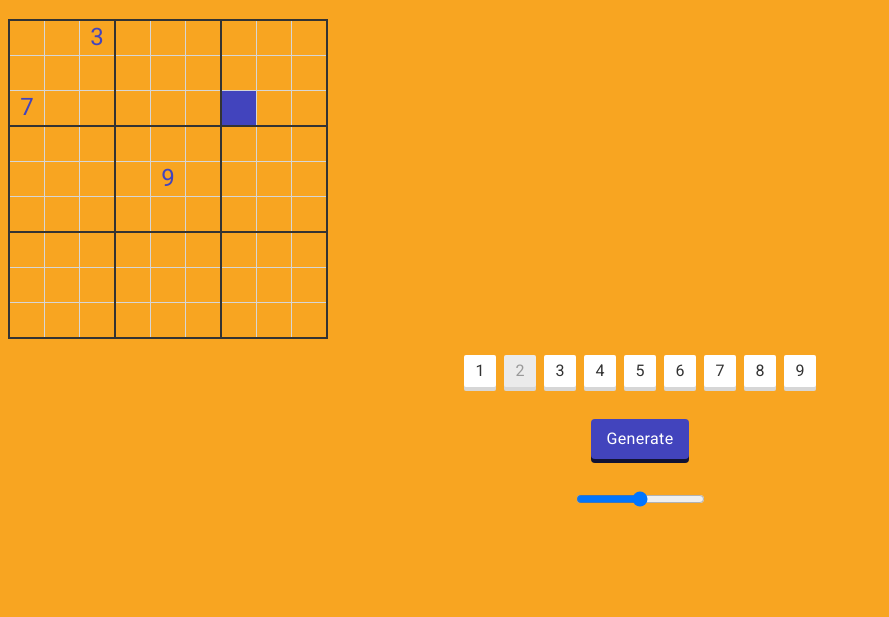
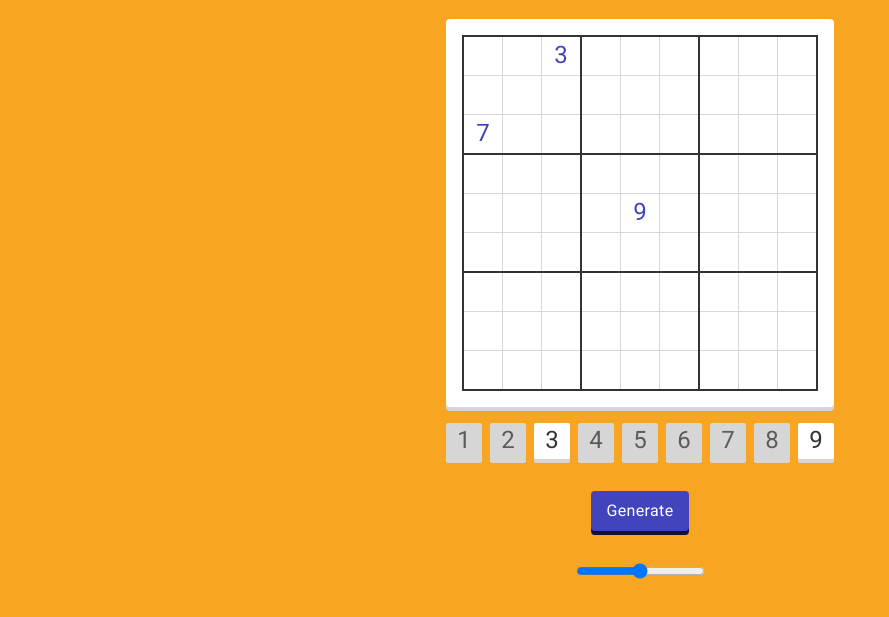
Before and after one commit to Pablo-gm/sudoku, a plain HTML site: page index.html in a window 1280 px wide. Shown: the part 71-688 px from the top of the page, without its empty margins (0-889 px from the left). Drawn offline with Linux system fonts and the light colour scheme.

Commit message:
more elements to sass

```diff
--- a/index.html
+++ b/index.html
@@ -10,63 +10,6 @@
 </head>
 <body>
     <style>
-
-
-        .sudoku__board{
-            border-collapse: collapse;
-            color: #5C5C5C;
-        }
-        .sudoku__board td{
-            width: 2rem;
-            height: 2rem;
-            font-size: 1.5rem;
-            line-height: 2rem;
-            text-align: center;
-            border: 1px solid #D6D6D6;
-        }
-
-        .sudoku__board tr:nth-child(1) td{
-            border-top-color: #333333;
-            border-top-width: 2px;
-            border-right: none;
-        }
-        .sudoku__board tr:nth-child(3n+1) td:last-child{
-            border-right:  2px solid #333333;
-        }
-        .sudoku__board tr:nth-child(3n) td{
-            border-bottom: 2px solid #333333;
-        }
-        .sudoku__board td:nth-child(3n+1){
-            border-left-color: #333333;
-            border-left-width: 2px;
-        }
-        .sudoku__board td:nth-child(3n){
-            border-right-color: #333333;
-            border-right-width: 2px;
-        }
-
-        .sudoku__prefill{
-            background-color: #EBEBEB;
-        }
-
-        .sudoku__guide{
-            background-color: #CBCCED;
-            color: #333333;
-        }
-
-        .sudoku__filled{
-            color: #4244bd;
-        }
-
-        .sudoku__guide.sudoku__filled{
-            background-color: #8788d5;
-            color: #121334;
-        }
-
-        .sudoku__working{
-            background-color: #4244bd;
-            color: #ffffff;
-        }
 
         .mt--2{
             margin-top: 2rem;
@@ -93,45 +36,22 @@
 
         */
 
-        /* Chips */
-
-        .chip__container{
-            display: flex;
-            justify-content: center;
-            margin-top: 1rem;
-        }
-
-        .chip__item{
-            background-color: white;
-            color: #333333;
-            width: 2rem;
-            height: 2rem;
-            line-height: 2rem;
-            box-shadow: 0 .25rem 0 #d6d6d6;
-            margin: 0 .25rem;
-            border-radius: .125rem;
-        }
-
-        .chip__item--disabled{
-            background-color: #ebebeb;
-            color: #999;
-        }
 
     </style>
     <div class="text--center">
         <h1>Sudoku</h1>
         <div class="card">
-            <table id="board" class="sudoku__board">
+            <table id="board" class="board">
                 <tr>
                     <td></td>
                     <td></td>
-                    <td class="sudoku__filled">3</td>
+                    <td class="board__cell--filled">3</td>
                     <td></td>
                     <td></td>
                     <td></td>
                     <td></td>
-                    <td class="sudoku__focus"></td>
-                    <td class="sudoku__focus"></td>
+                    <td class="board__cell--focus"></td>
+                    <td class="board__cell--focus"></td>
                 </tr>
                 <tr>
                     <td></td>
@@ -141,17 +61,17 @@
                     <td></td>
                     <td></td>
                     <td></td>
-                    <td class="sudoku__focus"></td>
-                    <td class="sudoku__focus"></td>
+                    <td class="board__cell--focus"></td>
+                    <td class="board__cell--focus"></td>
                 </tr>
                 <tr>
-                    <td class="sudoku__filled">7</td>
+                    <td class="board__cell--filled">7</td>
                     <td></td>
                     <td></td>
                     <td></td>
                     <td></td>
                     <td></td>
-                    <td class="sudoku__working"></td>
+                    <td></td>
                     <td></td>
                     <td></td>
                 </tr>
@@ -171,7 +91,7 @@
                     <td></td>
                     <td></td>
                     <td></td>
-                    <td class="sudoku__filled">9</td>
+                    <td class="board__cell--filled">9</td>
                     <td></td>
                     <td></td>
                     <td></td>
@@ -226,7 +146,7 @@
 
 
         <div class="chip__container">
-            <div class="chip__item">
+            <div class="chip__item chip__item--disabled">
                 1
             </div>
             <div class="chip__item chip__item--disabled">
@@ -235,19 +155,19 @@
             <div class="chip__item">
                 3
             </div>
-            <div class="chip__item">
+            <div class="chip__item chip__item--disabled">
                 4
             </div>
-            <div class="chip__item">
+            <div class="chip__item chip__item--disabled">
                 5
             </div>
-            <div class="chip__item">
+            <div class="chip__item chip__item--disabled">
                 6
             </div>
-            <div class="chip__item">
+            <div class="chip__item chip__item--disabled">
                 7
             </div>
-            <div class="chip__item">
+            <div class="chip__item chip__item--disabled">
                 8
             </div>
             <div class="chip__item">
--- a/js/app.js
+++ b/js/app.js
@@ -55,7 +55,7 @@ function dumpBoard(){
         cells.forEach(cell => {
             if(board[y][x]){
                 cell.textContent = board[y][x];
-                cell.classList.add('sudoku__prefill');
+                cell.classList.add('board__cell--prefill');
             }
             x++;
         } );
@@ -71,12 +71,13 @@ function addGuides(posX, posY){
     let quadrantY = (posY/3|0)*3;
 
     for(let i = 0; i < 9; i++){
-        rows[i].cells[posX].classList.add('sudoku__guide');
-        rows[posY].cells[i].classList.add('sudoku__guide');
-        rows[quadrantY + (i/3|0) ].cells[quadrantX + (i % 3)].classList.add('sudoku__guide');
+        rows[i].cells[posX].classList.add('board__cell--guide');
+        rows[posY].cells[i].classList.add('board__cell--guide');
+        rows[quadrantY + (i/3|0) ].cells[quadrantX + (i % 3)].classList.add('board__cell--guide');
     }
 
-    rows[posY].cells[posX].classList.add('sudoku__working');
+    rows[posY].cells[posX].classList.remove('board__cell--filled');
+    rows[posY].cells[posX].classList.add('board__cell--working');
 }
 
 // modify to return options and quadrants... or what's needed
--- a/scss/abstracts/_variables.scss
+++ b/scss/abstracts/_variables.scss
@@ -1,3 +1,8 @@
+// Sizes
+$cell-unit: 2.25rem;
+$cell-font: 1.5rem;
+
+// Colors
 $primary-1: #cbcced;
 $primary-2: #8788d5;
 $primary-3: #4244bd;
@@ -7,14 +12,15 @@ $primary-5: #121334;
 $white: #ffffff;
 $black: #000000;
 
-$gray-1: #333333;
-$gray-2: #474747;
-$gray-3: #5C5C5C;
-$gray-4: #707070;
+$gray-0: #EBEBEB;
+$gray-1: #D6D6D6;
+$gray-2: #C2C2C2;
+$gray-3: #ADADAD;
+$gray-4: #999999;
 $gray-5: #858585;
-$gray-6: #999999;
-$gray-7: #ADADAD;
-$gray-8: #C2C2C2;
-$gray-9: #D6D6D6;
+$gray-6: #707070;
+$gray-7: #5C5C5C;
+$gray-8: #474747;
+$gray-9: #333333;
 
 $body-background: #f8a521;
--- a/scss/components/__components.scss
+++ b/scss/components/__components.scss
@@ -1,2 +1,4 @@
+@import "board";
 @import "button";
 @import "card";
+@import "chip";
--- /dev/null
+++ b/scss/components/_board.scss
@@ -0,0 +1,62 @@
+.board{
+    border-collapse: collapse;
+    color: $gray-7;
+
+    td{
+        width: $cell-unit;
+        height: $cell-unit;
+        font-size: $cell-font;
+        line-height: $cell-unit;
+        text-align: center;
+        border: 1px solid $gray-1;
+    }
+
+    tr:nth-child(1) td{
+        border-top-color: $gray-9;
+        border-top-width: 2px;
+        border-right: none;
+    }
+
+    tr:nth-child(3n+1) td:last-child{
+        border-right:  2px solid $gray-9;
+    }
+
+    tr:nth-child(3n) td{
+        border-bottom: 2px solid $gray-9;
+    }
+
+    td:nth-child(3n+1){
+        border-left-color: $gray-9;
+        border-left-width: 2px;
+    }
+
+    td:nth-child(3n){
+        border-right-color: $gray-9;
+        border-right-width: 2px;
+    }
+
+
+    &__cell--prefill{
+        background-color: $gray-0;
+    }
+
+    &__cell--guide{
+        background-color: $primary-1;
+        color: $gray-9;
+    }
+
+    &__cell--filled{
+        color: $primary-3;
+    }
+
+    &__cell--guide#{&}__cell--filled{
+        background-color: $primary-2;
+        color: $primary-5;
+    }
+
+    &__cell--working{
+        background-color: $primary-3;
+        color: $white;
+    }
+
+}
--- a/scss/components/_card.scss
+++ b/scss/components/_card.scss
@@ -1,9 +1,9 @@
 .card{
-    background $white;
+    background: $white;
     width: max-content;
     padding: 1rem;
     margin: auto;
     display: block;
     border-radius: .25rem;
-    box-shadow: 0 .25rem 0 $$gray-9;
+    box-shadow: 0 .25rem 0 $gray-1;
 }
--- /dev/null
+++ b/scss/components/_chip.scss
@@ -0,0 +1,24 @@
+.chip{
+    &__container{
+        display: flex;
+        justify-content: center;
+        margin-top: 1rem;
+    }
+
+    &__item{
+        background-color: $white;
+        color: $gray-9;
+        width: $cell-unit;
+        height: $cell-unit;
+        font-size: $cell-font;
+        line-height: $cell-unit;
+        box-shadow: 0 .25rem 0 $gray-1;
+        margin: 0 .25rem;
+        border-radius: .125rem;
+
+        &--disabled{
+            background-color: $gray-1;
+            color: $gray-7;
+        }
+    }
+}
```
Also changed, not shown: css/style.css, 1 other file.
